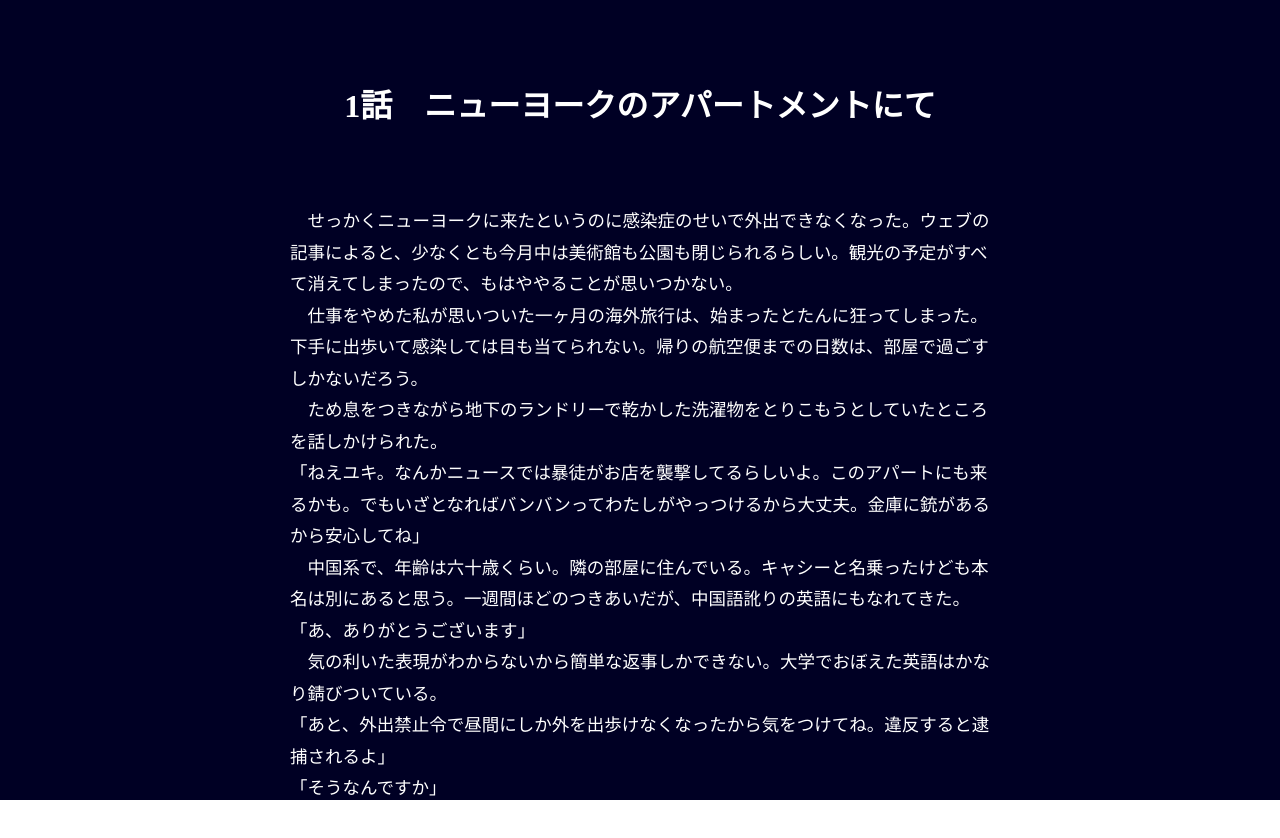
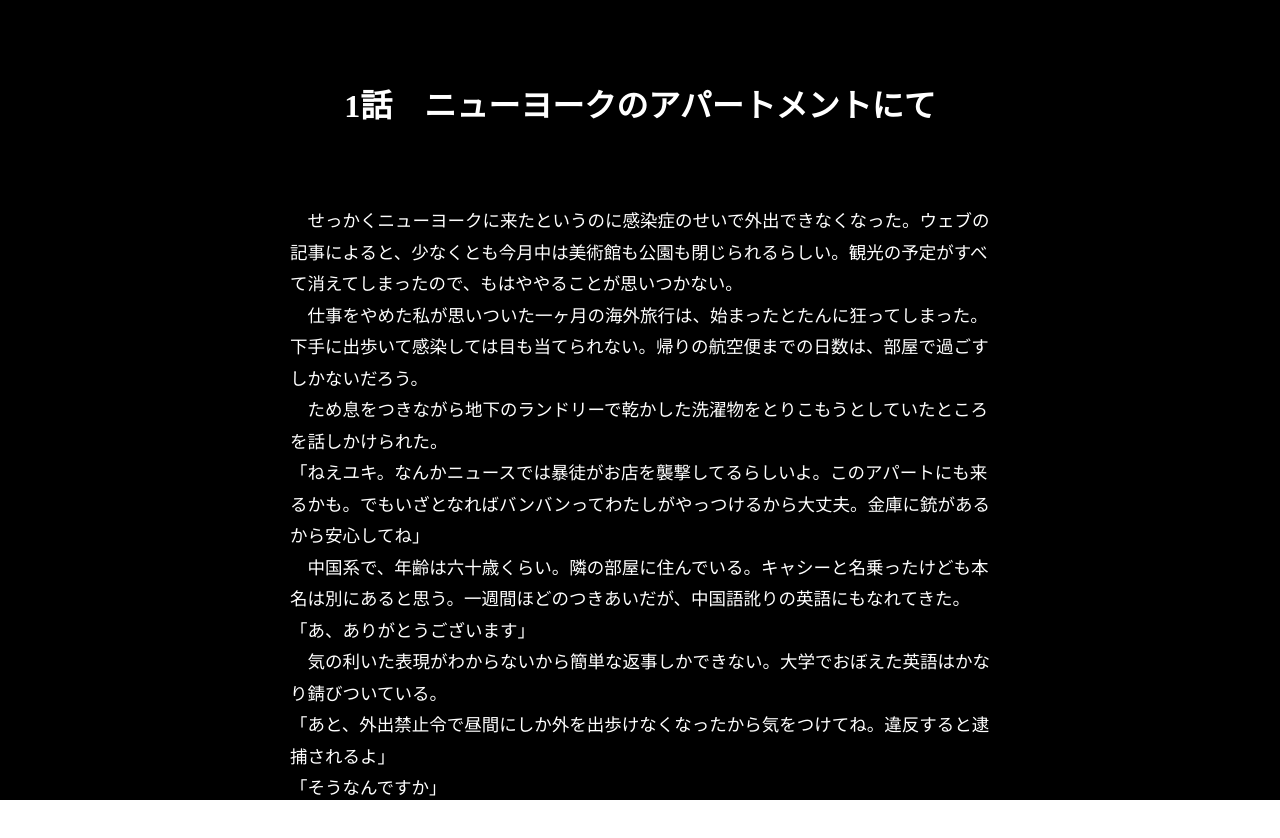
Before and after one commit to katryo/denkinovel-reader, a Next.js app: page /demo in a window 1280 px wide. Shown: the top 838 px of the page. Built offline with nearby package versions, Linux system fonts and the light colour scheme; no server answers.

Commit message:
Organize sections code

```diff
--- a/components/StoryContainer.tsx
+++ b/components/StoryContainer.tsx
@@ -74,9 +74,8 @@ const idToPageId = (id: number) => {
   return `page${id + 1}`;
 };
 
-const PageList = (props) => {
-  const { pages, currentPage, isPageShowing, textColor } = props;
-  const sections = pages.map((page) => {
+const SectionList = (props: { page: Page; textColor: string }) => {
+  const { page, textColor } = props;
   const sectionList = page.sections.map((section) => {
     return (
       <div id={idToSectionId(section.id)} key={section.id} style={{ color: textColor }}>
@@ -87,6 +86,12 @@ const PageList = (props) => {
       </div>
     );
   });
+  return <>{sectionList}</>;
+};
+
+const PageList = (props: { pages: Page[]; currentPage: number; isPageShowing: boolean; textColor: string }) => {
+  const { pages, currentPage, isPageShowing, textColor } = props;
+  const pageElements = pages.map((page) => {
     return (
       <CSSTransition
         in={currentPage === page.id && isPageShowing}
@@ -96,12 +101,14 @@ const PageList = (props) => {
         key={page.id}
         id={idToPageId(page.id)}
       >
-        <div className="page-before">{sectionList}</div>
+        <div className="page-before">
+          <SectionList page={page} textColor={textColor} />
+        </div>
       </CSSTransition>
     );
   });
 
-  return <div>{sections}</div>;
+  return <div>{pageElements}</div>;
 };
 
 interface SectionIdDist {
--- a/static/episode.json
+++ b/static/episode.json
@@ -25,10 +25,9 @@
               "「そう。リスとか触ってない？　病原菌があるから危ないのよ。怪我してるとそこから入って病気になるよ」",
               "「大丈夫です。気をつけてるんで」",
               "「注意してね。いま病院も満杯だから診てもらえないわよ」",
-              "　続く会話もなく、キャシーさんは立ち去っていった。それから彼女には会っていない。",
-              ""
+              "　続く会話もなく、キャシーさんは立ち去っていった。それから彼女には会っていない。"
             ],
-            "music": "lets-dance",
+            "music": "",
             "sound": "",
             "filter": "",
             "bg": "black",
@@ -42,7 +41,6 @@
         "sections": [
           {
             "paragraphs": [
-              "",
               "　私が滞在するアパートメントは、知り合いに｜又貸し《サブレット》してもらったものだ。貸主はニュージーランドに行っている。マンハッタンのミッドタウン、ヘルズキッチンに位置していて、建物は古く、正直なところ快適な物件ではない。エレベーターがないので四階まで階段を使ってのぼっている。エアコンは窓にとりつけるタイプ。部屋を冷やすのに三十分はかかるうえにかなり大きな音がする。そしてインターネットの固定回線はない。だからわたしはAT&Tの回線をプリペイドで購入していた。",
               "　で、そのインターネットが使えなくなった。昨日までは普通に使えていたので、なにかの設定が変わったのだと思う。感染症の情報をほぼウェブだけで得ていたので、こういうのはつらい。",
               "　間が悪いことに、私は風邪をひいてしまったようだった。籠城に必要な食べ物と飲み物は買ってあったので、しばらく寝て過ごす覚悟を決めた。",
@@ -52,7 +50,22 @@
               "　入り口のガラスドアが砕けていた。店内からは叫び声と物が崩れ落ちる音が聞こえる。しばらく見ていると、割れたドアを開けて店内から人が走り出ていった。",
               "　物音と怒号はそれからも続いた。またドアが開き、二人の男女がすごい勢いで飛び出していく。",
               "　ようやく落ち着いたかと思ったとき、変なことが起こった。",
-              "　半透明の人間がのっそりとドアから出てきた。",
+              "　半透明の人間がのっそりとドアから出てきた。"
+            ],
+            "music": "",
+            "sound": "",
+            "filter": "",
+            "bg": "building",
+            "image": "",
+            "id": 1
+          }
+        ],
+        "id": 1
+      },
+      {
+        "sections": [
+          {
+            "paragraphs": [
               "　頭も腕も足もそこにあるのに、その向こうの床が透き通って見えている。CGで作られたみたいな光景。アメリカ軍の開発した最新の光学迷彩ですと言われたら、まあありえるかな、と思う。",
               "　体格からして男のような気がする。もしも人間だったらの話だが。",
               "　半透明の男はデリを出たり入ったりする。ぼんやり眺めていた私はようやく自分がおかれた状況を飲み込めてくる。もしかして、あれに見つかったらやばいのでは？　このアパートメントまでやってくるのでは？",
@@ -78,27 +91,31 @@
               "　ベッドまであるこうとしたらころんでしまった。あたまをうったがいたくはなかった。",
               "　すごくよくねむれそう。いちにちじゅう目があかないかも。"
             ],
-            "music": "lets-dance",
+            "music": "",
             "sound": "",
             "filter": "",
             "bg": "building",
-            "image": "",
-            "id": 1
+            "image": "bt",
+            "id": 2
           }
         ],
-        "id": 1
+        "id": 2
       }
     ],
     "audioMapping": { "lets-dance": "https://katryomusic.s3.amazonaws.com/lets_dance.mp3" },
-    "imageMapping": { "building": "https://denkinovel-dev-test.s3.amazonaws.com/nyc-building.jpg" },
+    "imageMapping": {
+      "building": "https://denkinovel-dev-test.s3.amazonaws.com/nyc-building.jpg",
+      "bt": "https://denkinovel-dev-test.s3.amazonaws.com/bt.jpg"
+    },
     "colorMapping": {
-      "black": "#000025",
+      "black": "#000000",
       "white": "#ffffff",
       "pink": "#fecbc8",
       "blue": "#dceff5",
       "green": "#dcfec8"
     },
     "defaultBg": "black",
+    "defaultMusic": "",
     "defaultFilter": "black",
     "defaultTextColor": "white"
   }
```
Lines whose indentation alone changed are shown as unchanged.
